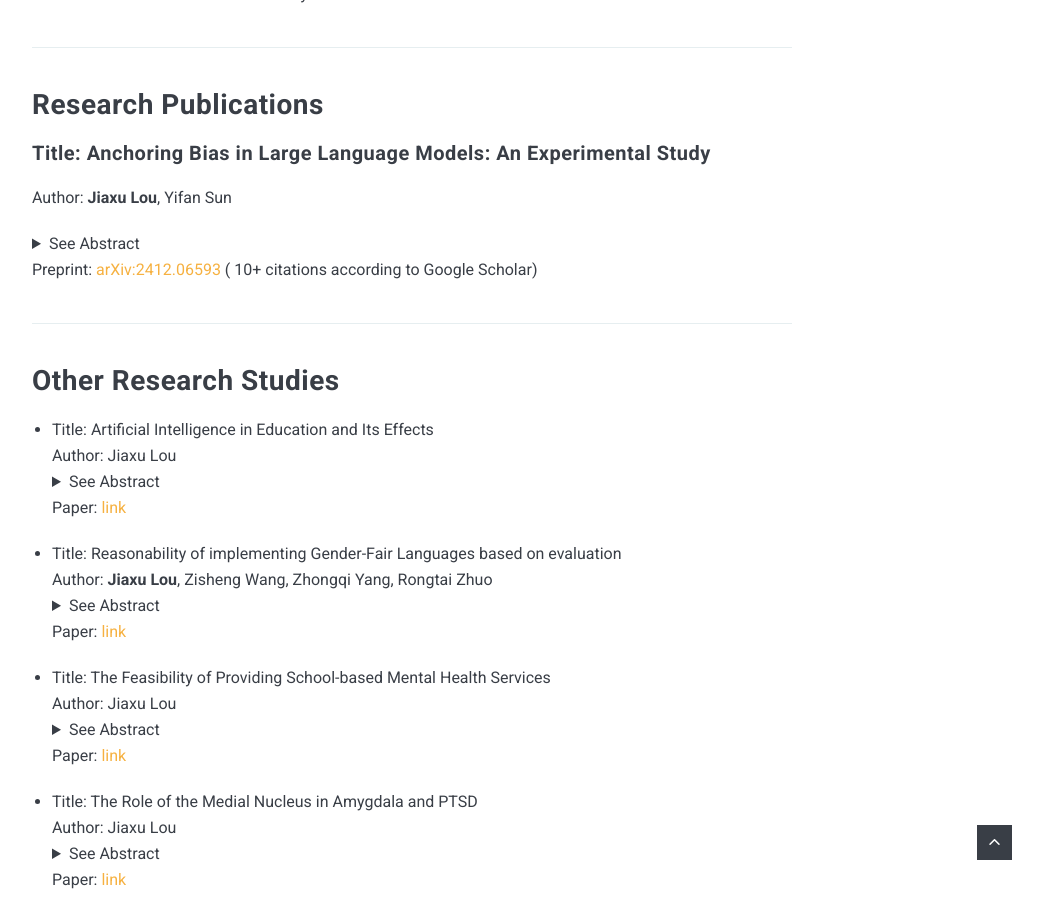
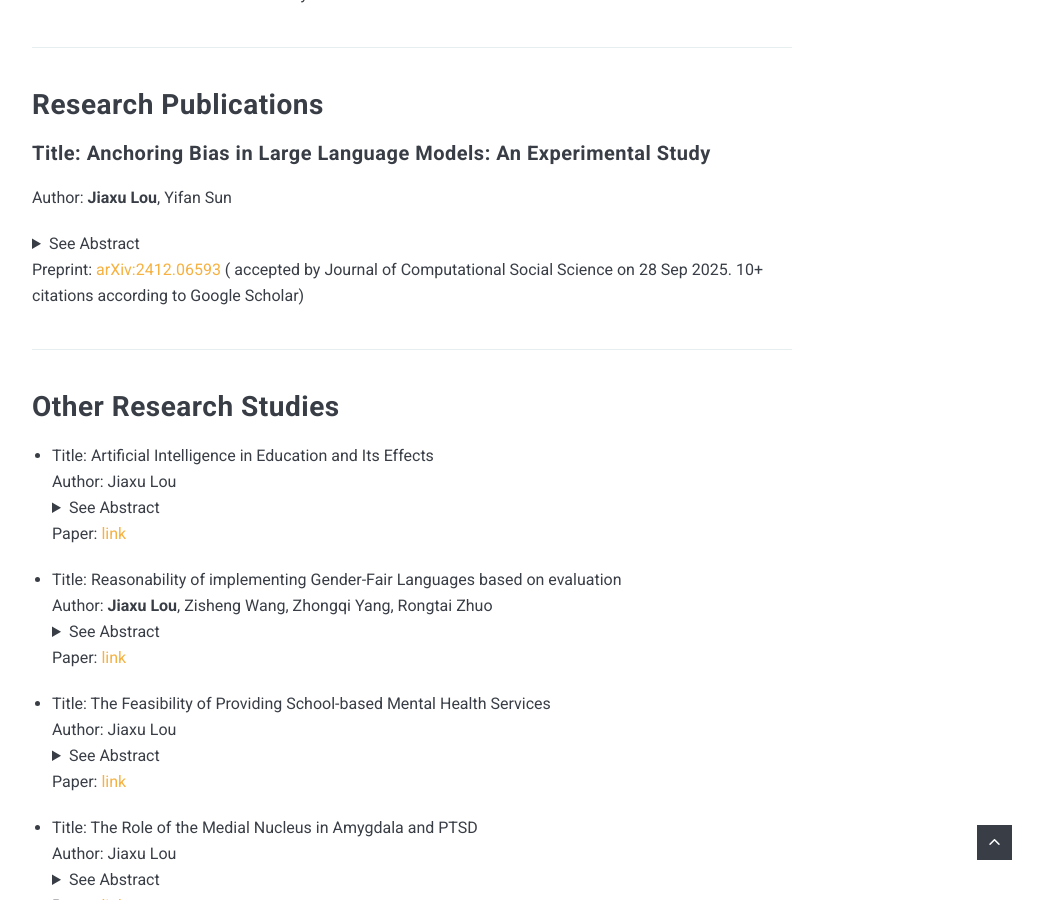
Before and after one commit to JiaxuLou/JiaxuLou.github.io, a Jekyll site: the page built from _pages/publications.md, in a window 1280 px wide and 900 px high, scrolled down 1036 px. Shown: the whole window, without its empty margins (228-1271 px from the left). Built offline with Jekyll 4.4.1, drawn with Linux system fonts in a browser that asks for light colours; nearby versions of some CDN libraries.

Commit message:
Update publications.md

```diff
--- a/_pages/publications.md
+++ b/_pages/publications.md
@@ -19,7 +19,7 @@ During my high school study, I conducted in-depth investigation and research on
    </pre>
    </details>
 
-   Preprint: [arXiv:2412.06593](https://arxiv.org/abs/2412.06593 "Anchoring Bias in Large Language Models: An Experimental Study") ( 10+ citations according to Google Scholar)
+   Preprint: [arXiv:2412.06593](https://arxiv.org/abs/2412.06593 "Anchoring Bias in Large Language Models: An Experimental Study") ( accepted by Journal of Computational Social Science on 28 Sep 2025. 10+ citations according to Google Scholar)
 
 ***
 
```
